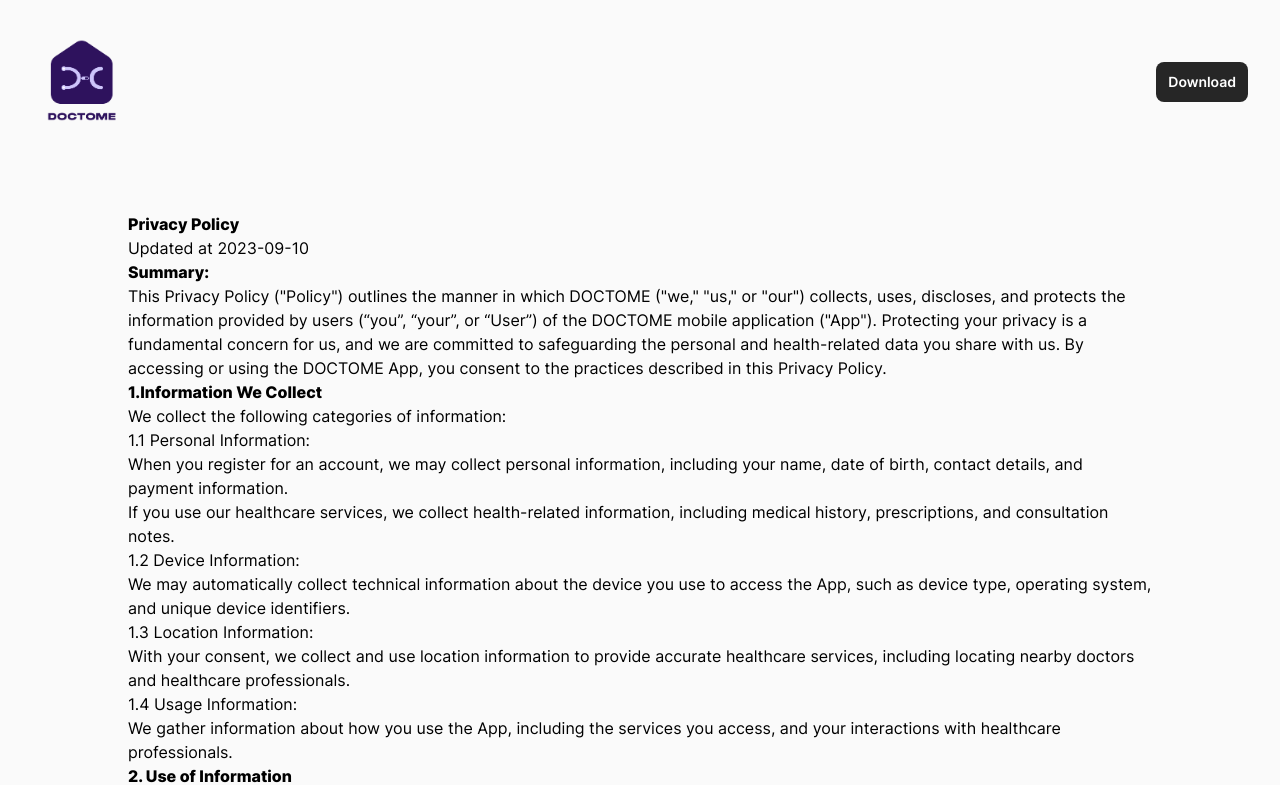
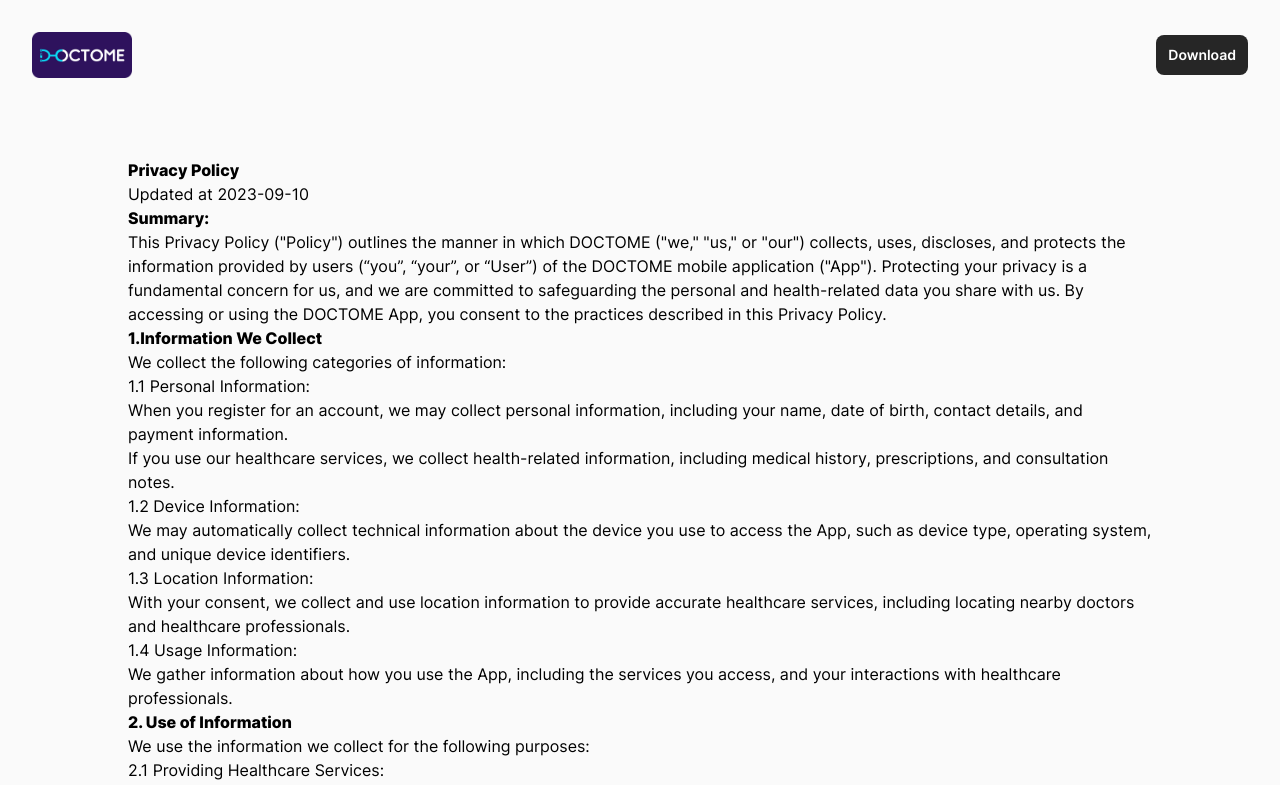
Before and after one commit to chaitanyareddyk/doctome-landing, a Next.js app: page /privacy-policy in a window 1280 px wide. Shown: the top 785 px of the page. Built offline with nearby package versions, Linux system fonts and the light colour scheme.

Commit message:
update Faq , Image in header

```diff
--- a/src/components/Faqs.jsx
+++ b/src/components/Faqs.jsx
@@ -77,7 +77,7 @@
             If you have anything else you want to ask,{' '}
             <Link
               href="mailto:support@doctome.in"
-              className="text-gray-900 underline"
+              className="text-[#2e125d] font-semibold underline"
             >
               reach out to us
             </Link>
--- a/src/components/Header.jsx
+++ b/src/components/Header.jsx
@@ -72,7 +72,8 @@
               {/* <Logo className="h-10 w-auto" /> */}
               {/* DOCTOME */}
               <Image
-                src="/doctome-logo-s-violet.png"
+                src="/doctome-logo-2.png"
+
                 width={100}
                 height={100}
                 alt="Doctome Logo"
--- a/src/pages/_document.jsx
+++ b/src/pages/_document.jsx
@@ -4,7 +4,7 @@
   return (
     <Html className="h-full bg-gray-50 antialiased" lang="en">
       <Head>
-        <link rel="shortcut icon" href="/doctome-favicon.png" />
+        <link rel="shortcut icon" href="/doctome-logo-2.png" />
         {/* Global Site Tag (gtag.js) - Google Analytics */}
 
         <>
```
